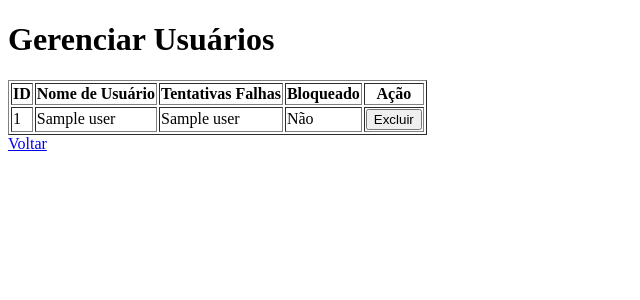
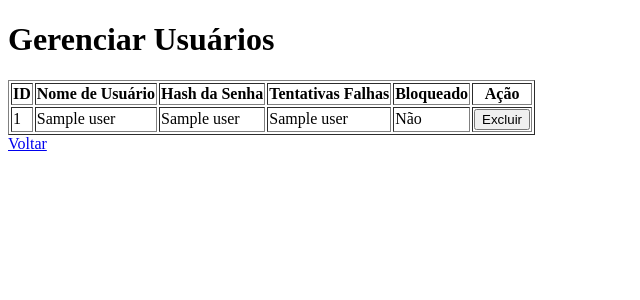
Before and after one commit to ViniciusARD/sistema-seguro-comunicacao, a Flask app: template src/templates/admin.html in a window 1280 px wide. Shown: the top 300 px of the page, without its empty margins (0-640 px from the left). Run offline with Flask 3, Linux system fonts and the light colour scheme; the template is opened without the code that fills it: most values are stand-ins (such as "Sample title", 1, 10 or a date in 2020).

Commit message:
Add password hash retrieval to user management; update database query and admin interface to display password hashes

```diff
--- a/src/auth.py
+++ b/src/auth.py
@@ -27,12 +27,12 @@ def register_user(username, password):
 
     conn.close()
 
-# Função para obter todos os usuários
+# Função para obter todos os usuários, incluindo o hash da senha
 def get_users():
     conn = sqlite3.connect(db_path)
     cursor = conn.cursor()
 
-    cursor.execute('SELECT id, username, failed_attempts, locked FROM users')
+    cursor.execute('SELECT id, username, password_hash, failed_attempts, locked FROM users')
     users = cursor.fetchall()
 
     conn.close()
--- a/src/templates/admin.html
+++ b/src/templates/admin.html
@@ -12,6 +12,7 @@
             <tr>
                 <th>ID</th>
                 <th>Nome de Usuário</th>
+                <th>Hash da Senha</th> <!-- Nova coluna para o hash da senha -->
                 <th>Tentativas Falhas</th>
                 <th>Bloqueado</th>
                 <th>Ação</th>
@@ -22,8 +23,9 @@
             <tr>
                 <td>{{ user[0] }}</td>
                 <td>{{ user[1] }}</td>
-                <td>{{ user[2] }}</td>
-                <td>{{ 'Sim' if user[3] == 1 else 'Não' }}</td>
+                <td>{{ user[2] }}</td> <!-- Exibe o hash da senha -->
+                <td>{{ user[3] }}</td>
+                <td>{{ 'Sim' if user[4] == 1 else 'Não' }}</td>
                 <td>
                     <form action="{{ url_for('delete_user_route', user_id=user[0]) }}" method="POST">
                         <button type="submit">Excluir</button>
```
Also changed, not shown: src/users.db.
